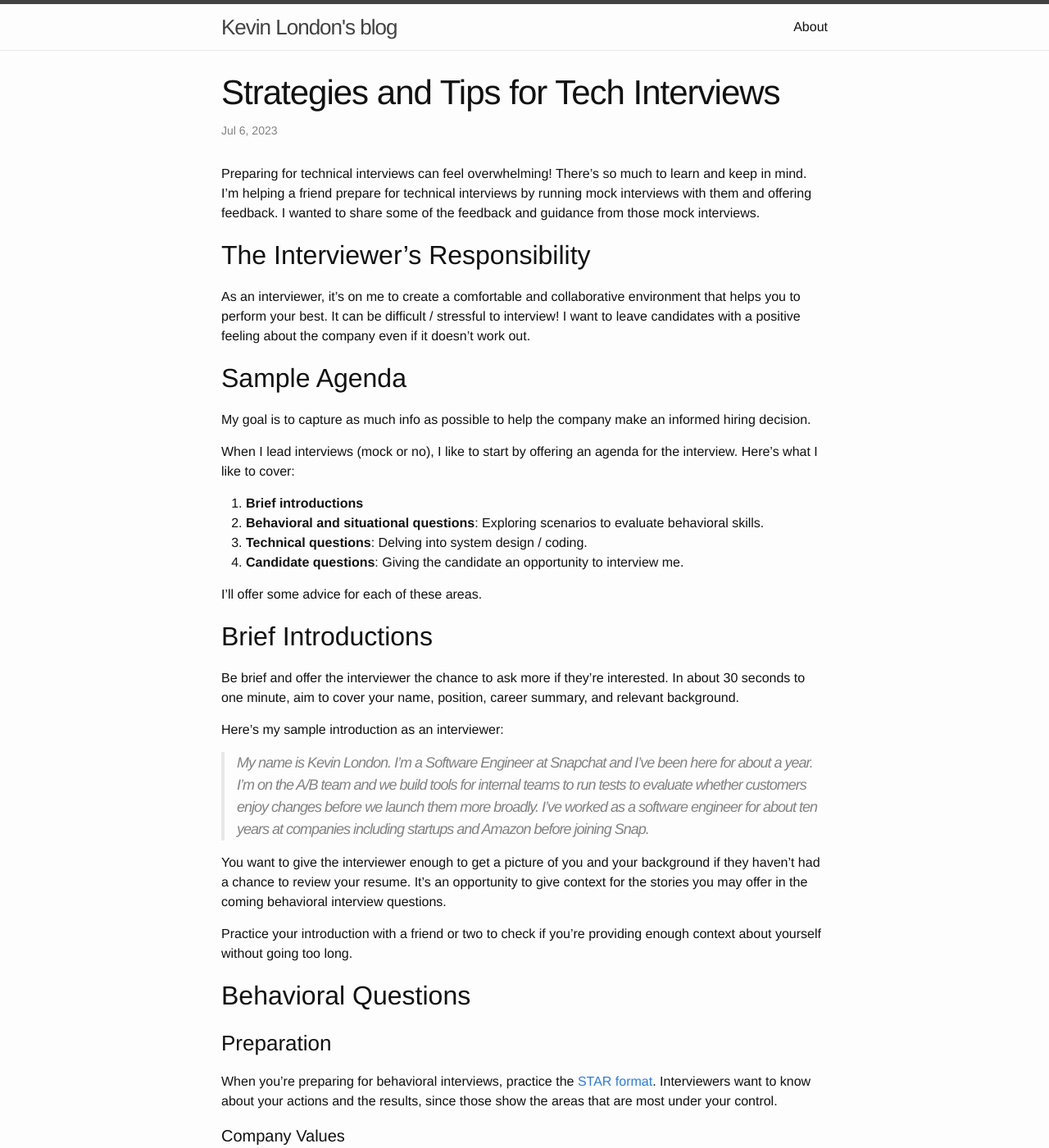
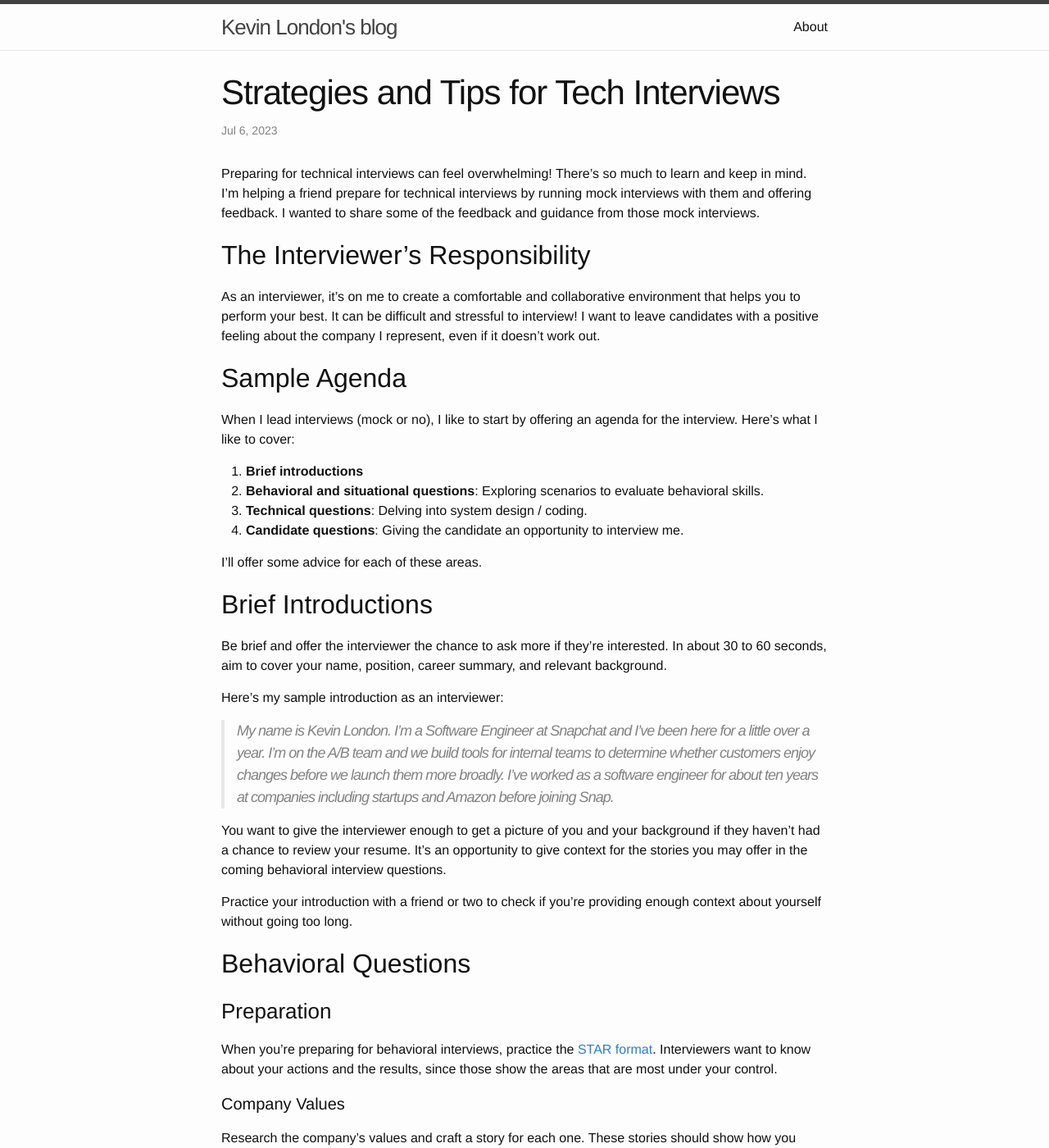
Before and after one commit to kevinlondon/kevinlondon.github.io, a Jekyll site: the page built from _posts/2023-07-05-interview-tips-and-tricks.md, in a window 1280 px wide and 1400 px high. Shown: the whole window at 82% size. Built offline with Jekyll 4.4.1, drawn with Linux system fonts in a browser that asks for light colours; comment, search, counter and statistics services are not loaded; some of the changed text lies outside the part shown.

Commit message:
More stuff

```diff
--- a/_posts/2023-07-05-interview-tips-and-tricks.md
+++ b/_posts/2023-07-05-interview-tips-and-tricks.md
@@ -14,14 +14,11 @@ and guidance from those mock interviews.
 
 As an interviewer, it's on me to create a comfortable
 and collaborative environment that helps you to perform your best.
-It can be difficult / stressful to interview!
+It can be difficult and stressful to interview!
 I want to leave candidates with a positive feeling
-about the company even if it doesn't work out.
+about the company I represent, even if it doesn't work out.
 
 ## Sample Agenda
-
-My goal is to capture as much info as possible to help the company make an
-informed hiring decision.
 
 When I lead interviews (mock or no), I like to start by offering an agenda for
 the interview. Here's what I like to cover:
@@ -36,14 +33,14 @@ I'll offer some advice for each of these areas.
 ## Brief Introductions
 
 Be brief and offer the interviewer the chance to ask more if they're interested.
-In about 30 seconds to one minute, aim to cover your name, position, career summary,
+In about 30 to 60 seconds, aim to cover your name, position, career summary,
 and relevant background.
 
 Here's my sample introduction as an interviewer:
 
 > My name is Kevin London. I'm a Software Engineer at Snapchat and I've been here
-> for about a year. I'm on the A/B team and we build tools
-> for internal teams to run tests to evaluate whether customers enjoy changes
+> for a little over a year. I'm on the A/B team and we build tools
+> for internal teams to determine whether customers enjoy changes
 > before we launch them more broadly. I've worked as a software engineer for about
 > ten years at companies including startups and Amazon before joining Snap.
 
@@ -183,14 +179,13 @@ this to see if you're aligned with the mock interviewer.
 
 ## Closing Thoughts
 
-Mastering technical interviews requires a combination of preparation, practice,
-and effective storytelling. By following the strategies in this post, you can increase your chances of securing your dream job. Interviews are not only about
-showcasing your technical skills but also about demonstrating your ability to
-collaborate, adapt, and grow as a professional.
-
-Good luck!
+Clearing technical interviews requires a combination of preparation, practice,
+and effective storytelling. By following the strategies in this post, I hope you'll
+increase your chances of success.
 
 If you'd like to read more posts about interviewing, I wrote
 [How to Land the Right Tech Job for You](https://www.kevinlondon.com/2016/01/21/job-hunt-guide) and, more
 recently,
 [Senior Engineer Job Search Preparation](https://www.kevinlondon.com/2023/05/02/senior-engineer-job-search-preparation).
+
+Good luck!
```
Also changed, not shown: other parts of _posts/2023-07-05-interview-tips-and-tricks.md (+1 -2 lines).
